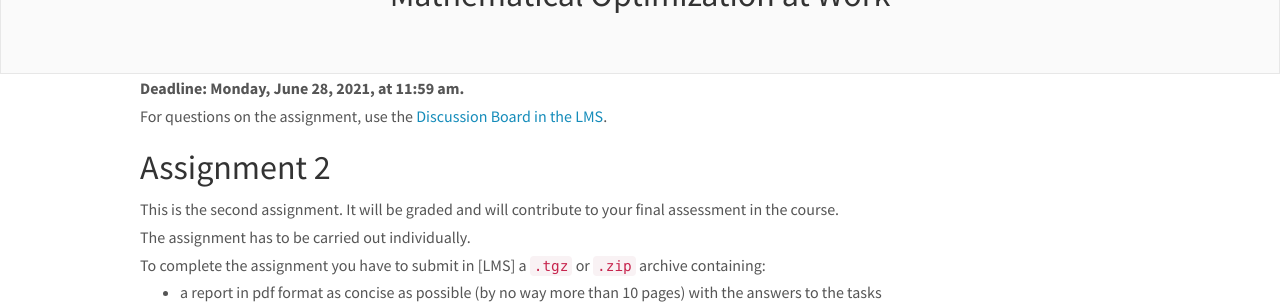
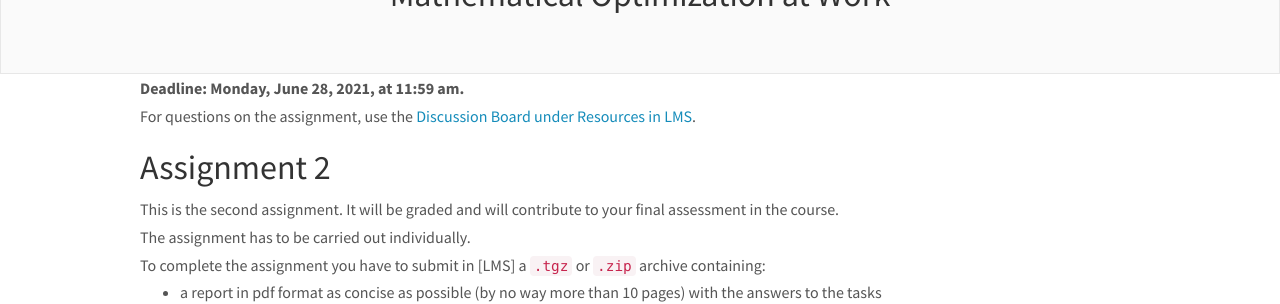
Before and after one commit to DM872/dm872.github.io, a Jekyll site: the page built from _posts/2021-05-28-salt_spreading.md, in a window 1280 px wide and 900 px high. Shown: the part 154-458 px from the top of the window. Built offline with Jekyll 4.4.1, drawn with Linux system fonts in a browser that asks for light colours; nearby versions of some CDN libraries; formulas are drawn with MathJax 3; a script that is not in the unit is left out; comment, search, counter and statistics services are not loaded.

Commit message:
added link to discussion board

```diff
--- a/_posts/2021-05-28-salt_spreading.md
+++ b/_posts/2021-05-28-salt_spreading.md
@@ -8,8 +8,8 @@ categories: assignments
 
 **Deadline: Monday, June 28, 2021, at 11:59 am.**
 
-For questions on the assignment, use the [Discussion Board in the
-LMS](https://sdu.itslearning.com/ContentArea/ContentArea.aspx?LocationID=9315&LocationType=1).
+For questions on the assignment, use the [Discussion Board under
+Resources in LMS](https://sdu.itslearning.com/discussion/list_discussions.aspx?DiscussionID=241569).
 
 ## Assignment 2
 
```
